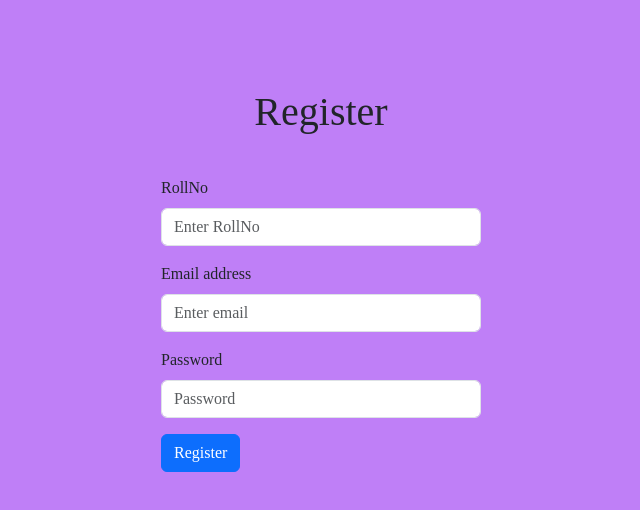
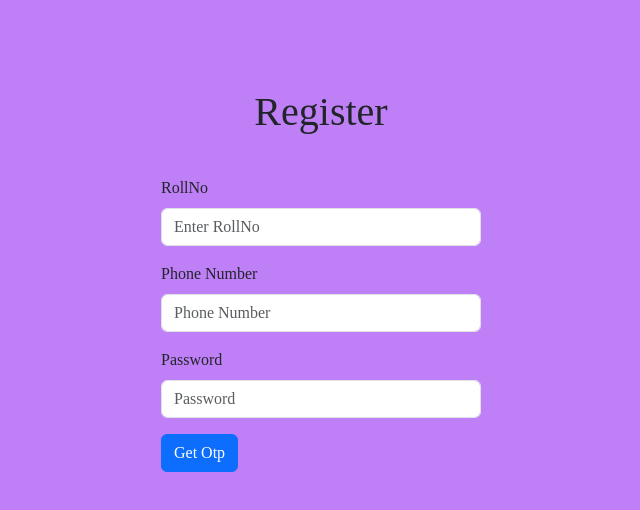
Before and after one commit to Suryabh-Bhattacharya/apple-of-my-eye, a React (Vite) app in the folder Frontend/: page /register in a window 1280 px wide. Shown: the top 510 px of the page, without its empty margins (319-959 px from the left). Built offline with nearby package versions, Linux system fonts and the light colour scheme.

Commit message:
Updated Register.jsx with otp features

```diff
--- a/Frontend/src/pages/Register.jsx
+++ b/Frontend/src/pages/Register.jsx
@@ -9,8 +9,11 @@ function Register() {
   const navigate = useNavigate();
 
   const [rollNo, setRollNo] = useState('');
-  const [email, setEmail] = useState('');
+  const [phoneNumber, setPhoneNumber] = useState('');
   const [password, setPassword] = useState('');
+  const [otp, setOpt] = useState('');
+  const [optsent, setOptsent] = useState(0);
+
   async function registerUser(event){
     event.preventDefault();
     const response = await fetch('http://localhost:5000/api/register',{
@@ -20,17 +23,42 @@ function Register() {
       },
       body: JSON.stringify({
         rollNo,
-        email,
+        phoneNumber,
         password,
+        otp
       })
     })
 
     const data = await response.json();
     if(data.status === 'ok'){
-      navigate('/login',{replace:true});
+      navigate('/dashboard',{replace:true});
     }
+    setOptsent(1);
     // console.log(data);
   }
+
+  async function getOtp(){
+    // event.preventDefault();
+    const response = await fetch('http://localhost:5000/api/getOtp',{
+      method: 'POST',
+      headers:{
+        'Content-Type':'application/json',
+      },
+      body: JSON.stringify({
+        rollNo,
+        phoneNumber,
+        password,
+      })
+    });
+    const data = await response.json();
+    if(data.status === 'error'){
+      navigate('/register',{replace:true});
+    }
+    // setOpt(data.otp);
+    setOptsent(1);
+
+  }
+
   return (
     <div>
       <Form onSubmit={registerUser} className='loginform'>
@@ -42,25 +70,36 @@ function Register() {
           value={rollNo}
           onChange={(e)=>setRollNo(e.target.value)}/>
         </Form.Group>
-
-
-        <Form.Group className="mb-3" controlId="formBasicEmail">
-          <Form.Label>Email address</Form.Label>
+        <Form.Group className="mb-3" controlId="">
+          <Form.Label>Phone Number</Form.Label>
           <Form.Control
-          type="email"
-          placeholder="Enter email"
-          value={email}
-          onChange={(e)=>setEmail(e.target.value)}
+          type="number"
+          placeholder="Phone Number"
+          value={phoneNumber}
+          onChange={(e)=>setPhoneNumber(e.target.value)}
           />
         </Form.Group>
-
         <Form.Group className="mb-3" controlId="formBasicPassword">
           <Form.Label>Password</Form.Label>
           <Form.Control
           type="password"
           placeholder="Password"
           value={password}
-          onChange={(e)=>setPassword(e.target.value)}
+          onChange={(e)=>setPassword(e.target.value)} />
+        </Form.Group>
+        {!optsent? (
+          <Button variant="primary" onClick={getOtp}>
+            Get Otp
+          </Button>
+        ):(
+          <div>
+          <Form.Group className="mb-3" controlId="">
+            <Form.Label>OTP</Form.Label>
+            <Form.Control
+            type="number"
+            placeholder="OTP"
+            value={otp}
+            onChange={(e)=>setOpt(e.target.value)}
             />
           </Form.Group>
           <Button variant="primary"
@@ -68,6 +107,8 @@ function Register() {
           value="Register">
             Register
           </Button>
+          </div>
+        )}
       </Form>
     </div>
   )
```
Lines whose indentation alone changed are shown as unchanged.
